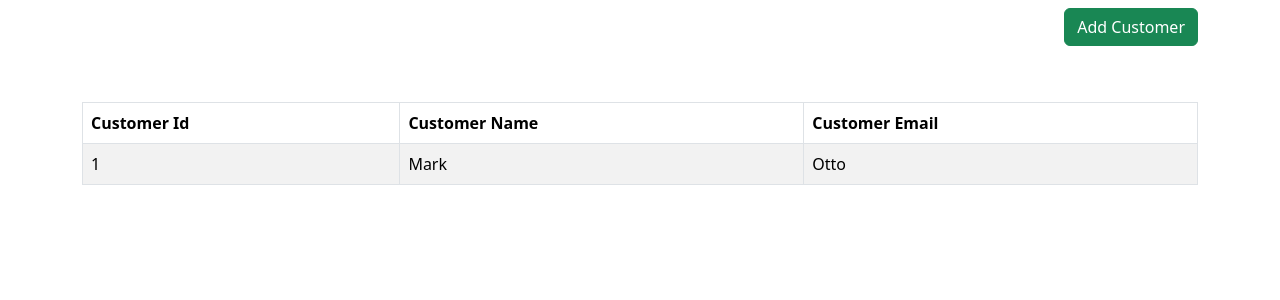
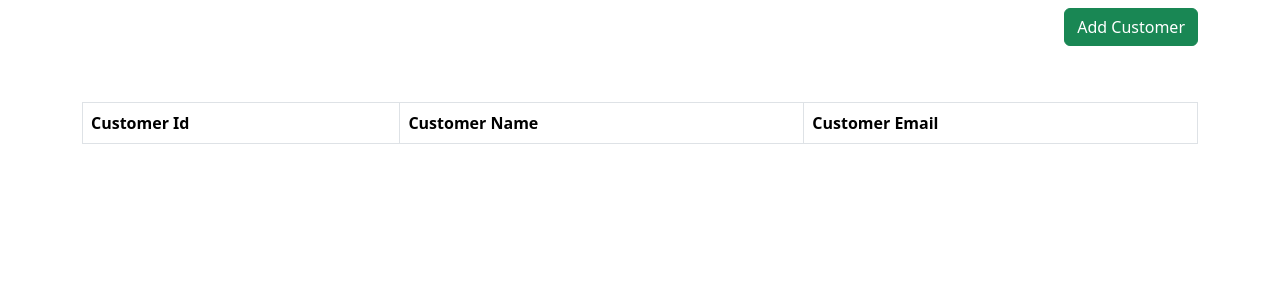
Before and after one commit to ThaaraniSivakumar/CRMcreation, a React (Create React App) app in the folder crm/: page / in a window 1280 px wide. Shown: the top 300 px of the page. Built offline with nearby package versions, Linux system fonts and the light colour scheme.

Commit message:
created state in AddCustomer.jsx

```diff
--- a/crm/src/components/AddCustomer.jsx
+++ b/crm/src/components/AddCustomer.jsx
@@ -1,12 +1,19 @@
 import Modal from 'react-bootstrap/Modal';
 import Button from 'react-bootstrap/Button';
 import Form from 'react-bootstrap/Form';
+import { useState } from 'react';
 
 export const AddCustomer = (props) =>{
+    const [customerId , setCustomerID] = useState([])
+    const [customerName , setCustomerName] = useState([])
+    const [customerEmail , setCustomerEmail] = useState([])
+      const handleSave = () => {
+    props.save(customerId);
+    props.hide()
+  };
 
     return(
-                <div >
-
+    <div >
     <Modal show={true} size='lg'>
         <Modal.Header closeButton onClick={()=>props.hide()}>
           <Modal.Title>Customer Details</Modal.Title>
@@ -15,7 +22,7 @@ export const AddCustomer = (props) =>{
         <Form>
         <Form.Group className="mb-3" controlId="formBasicEmail">
         <Form.Label>Customer ID</Form.Label>
-        <Form.Control  placeholder="Enter ID" />
+        <Form.Control  placeholder="Enter ID" onClick={(e)=> setCustomerID(e,EventTarget.value)}/>
       </Form.Group>
               <Form.Group className="mb-3" controlId="formBasicEmail">
         <Form.Label>Customer Name</Form.Label>
@@ -29,7 +36,7 @@ export const AddCustomer = (props) =>{
         </Modal.Body>
         <Modal.Footer>
           <Button variant="secondary" onClick={()=>props.hide()}>Close</Button>
-          <Button variant="primary">Save changes</Button>
+          <Button variant="primary" onClick={handleSave}>Save changes</Button>
         </Modal.Footer>
           </Modal>
       </div>
--- a/crm/src/components/Customer.jsx
+++ b/crm/src/components/Customer.jsx
@@ -6,20 +6,23 @@ import { CustomerDetails } from './CustomerDetails';
 export const Customer =()=>{
 
     const[showCustomerModal , setShowCustomerModal]=useState(false)
+    const[customerDetails , setCustomerDetails] = useState([])
     const addCustomer = ()=>{
       setShowCustomerModal(true)
     }
-
     return (
-        <div className='container '>
+        <div className='container'>
             <div className='d-flex flex-column gap-5' >
 <div className='d-flex justify-content-end my-2'  >
           <Button  variant="success" onClick={addCustomer}>Add Customer</Button>
 </div>
 <div>
-    <CustomerDetails/>
+    <CustomerDetails details={customerDetails}/>
 </div>
-   {showCustomerModal && ( <AddCustomer hide={()=>setShowCustomerModal(false)} />)}
+   {showCustomerModal && ( <AddCustomer
+    hide={()=>setShowCustomerModal(false)}
+    save={()=>setCustomerDetails([])}
+    />)}
 
             </div>
         </div>
--- a/crm/src/components/CustomerDetails.jsx
+++ b/crm/src/components/CustomerDetails.jsx
@@ -1,6 +1,8 @@
 import Table from 'react-bootstrap/Table';
 
-export const CustomerDetails = () =>{
+export const CustomerDetails = ({details}) =>{
+
+
     return(
         <div>
           <Table striped bordered >
@@ -12,11 +14,15 @@ export const CustomerDetails = () =>{
         </tr>
       </thead>
       <tbody>
-        <tr>
-          <td>1</td>
-          <td>Mark</td>
-          <td>Otto</td>
-        </tr>
+        {details.map((customer)=>{
+            <tr key={customer.customerId}>
+               <td>{customer.customerId}</td>
+               <td>{customer.customerName}</td>
+               <td>{customer.customerEmail}</td>
+            </tr>
+        })
+
+        }
       </tbody>
     </Table>
         </div>
```
